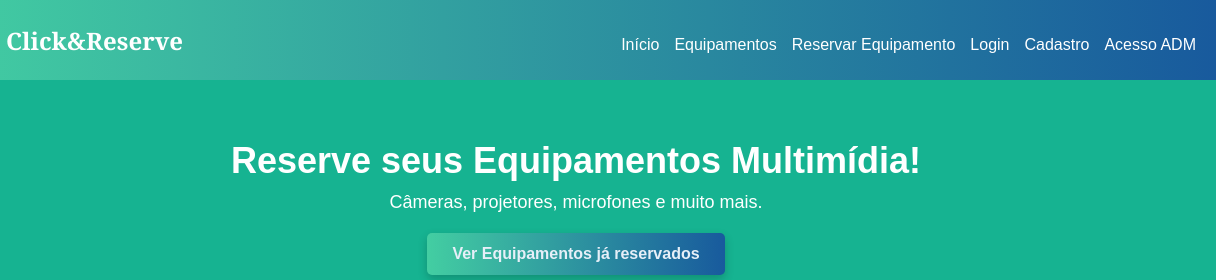
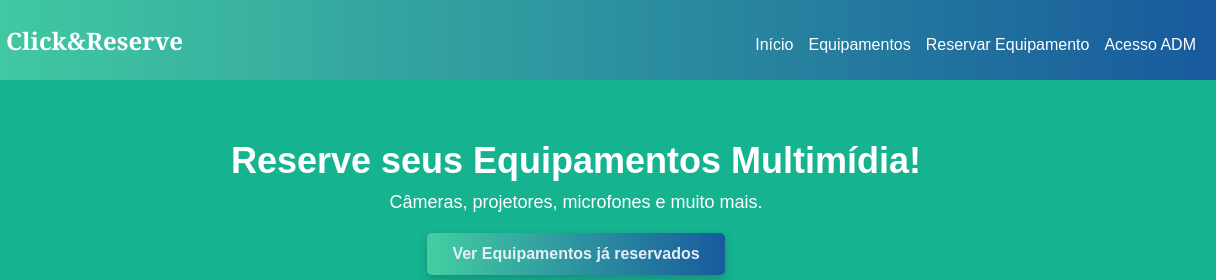
Before and after one commit to Possidonioo/Click-Reserve, a plain HTML site: page pag.html in a window 1280 px wide. Shown: the top 280 px of the page, 64-1280 px from the left. Drawn offline with Linux system fonts and the light colour scheme.

Commit message:
Update pag.html

```diff
--- a/pag.html
+++ b/pag.html
@@ -243,8 +243,6 @@
       <a href="paginicial.html">Início</a>
       <a href="equipamentos.html">Equipamentos</a>
       <a href="reservaequip.html">Reservar Equipamento</a>
-      <a href="login.html">Login</a>
-      <a href="cadastro.html">Cadastro</a>
       <a href="acessoadm.html">Acesso ADM</a>
     </nav>
   </header>
```
